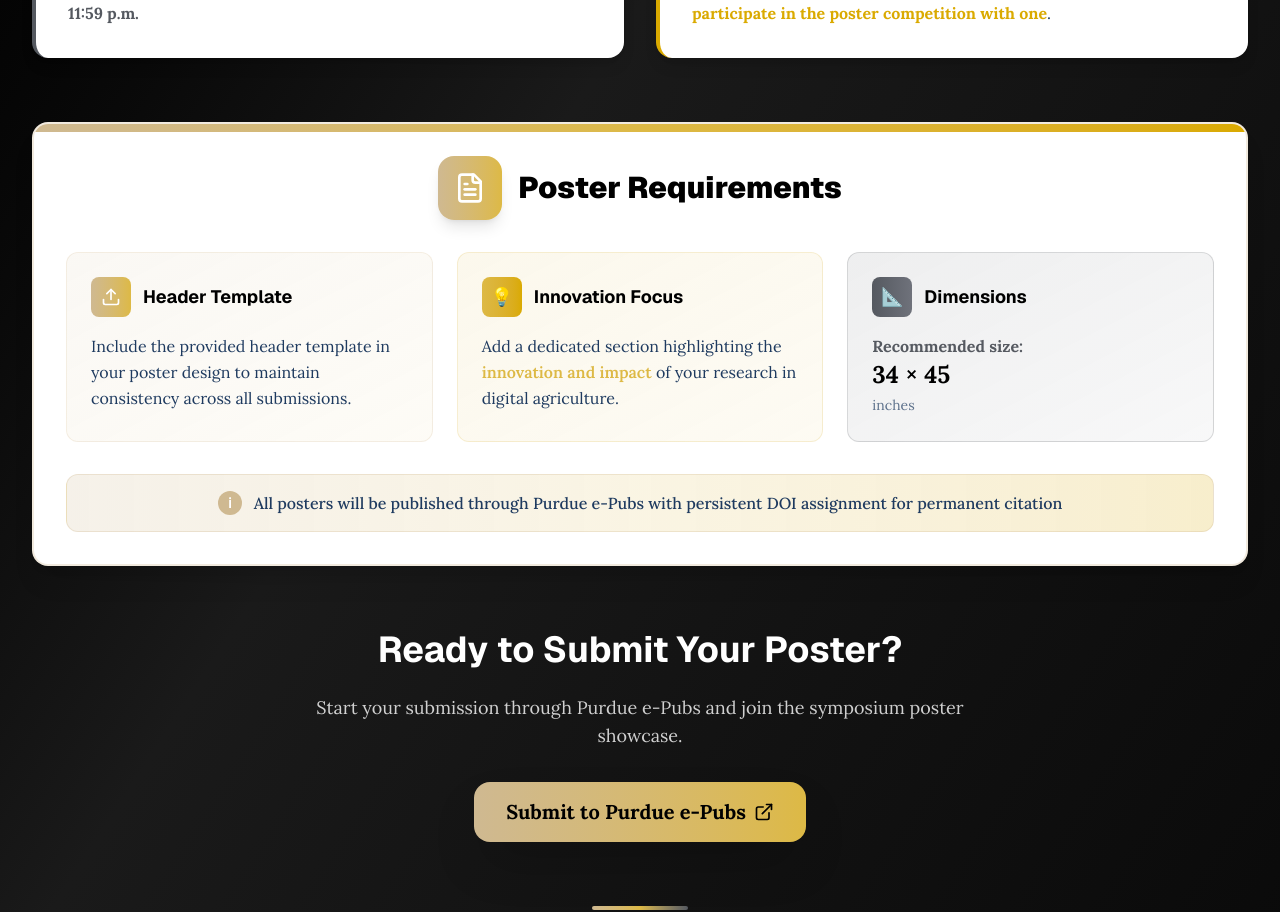
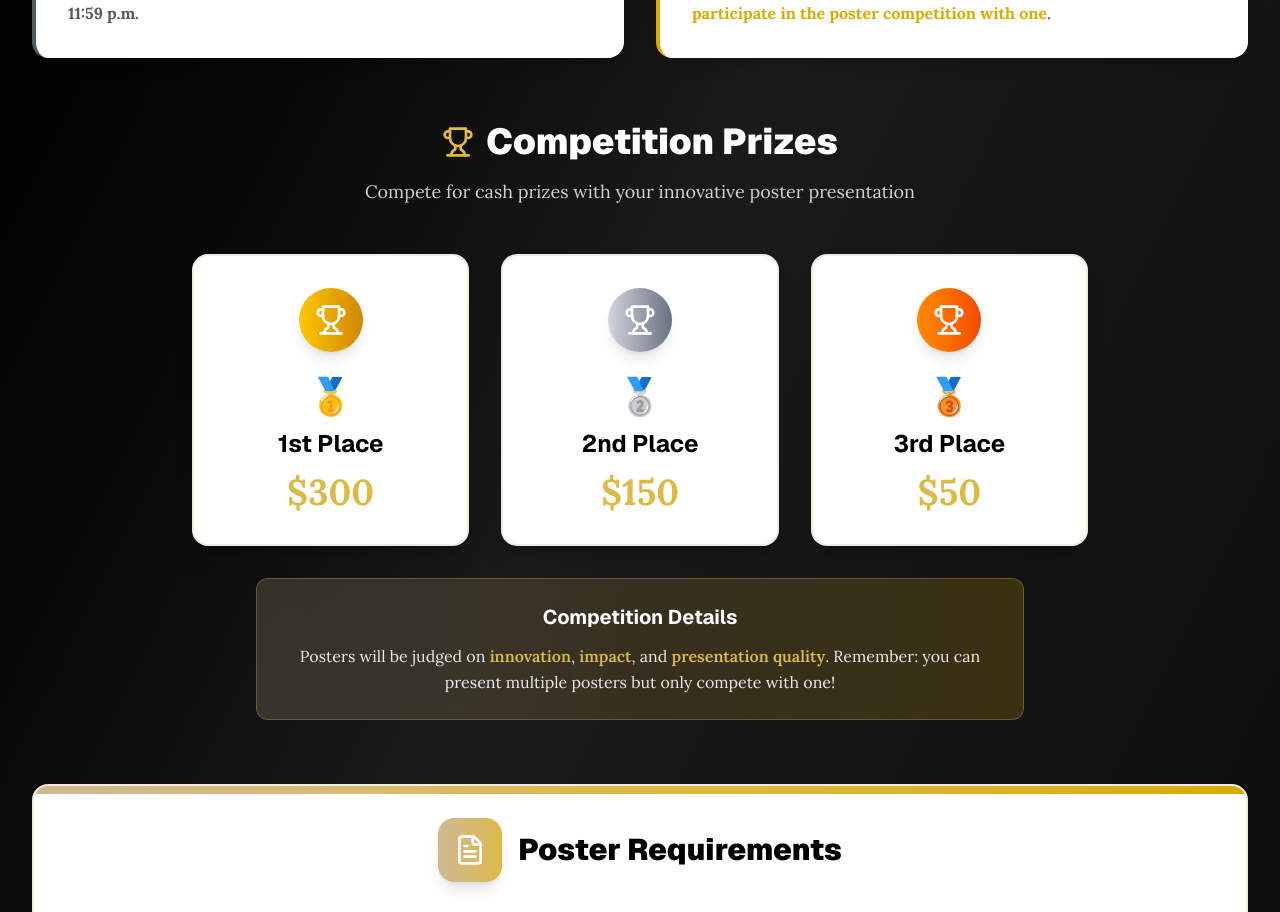
Before and after one commit to PurdueSyDAg/PurdueSyDAg.github.io, a Next.js app: page / in a window 1280 px wide. Shown: the part 2860-3772 px from the top of the page. Built offline with nearby package versions, Linux system fonts and the light colour scheme.

Commit message:
chore: add poster prizes

```diff
--- a/components/Posters.tsx
+++ b/components/Posters.tsx
@@ -1,7 +1,7 @@
 'use client';
 
 import { motion } from 'framer-motion';
-import { FileText, Upload, Video, Calendar, Award, ExternalLink } from 'lucide-react';
+import { FileText, Upload, Video, Calendar, Award, ExternalLink, Trophy } from 'lucide-react';
 
 export function Posters() {
     const containerVariants = {
@@ -18,12 +18,10 @@ export function Posters() {
     const cardVariants = {
         hidden: {
             opacity: 0,
-            y: 30,
             scale: 0.95
         },
         visible: {
             opacity: 1,
-            y: 0,
             scale: 1,
             transition: {
                 duration: 0.5,
@@ -47,8 +45,8 @@ export function Posters() {
             <div className="max-w-7xl mx-auto">
                 {/* Header */}
                 <motion.div
-                    initial={{ opacity: 0, y: 30 }}
-                    whileInView={{ opacity: 1, y: 0 }}
+                    initial={{ opacity: 0 }}
+                    whileInView={{ opacity: 1 }}
                     transition={{ duration: 0.8 }}
                     viewport={{ once: true }}
                     className="text-center mb-16"
@@ -92,7 +90,6 @@ export function Posters() {
                     {/* In-Person Posters */}
                     <motion.div
                         variants={cardVariants}
-                        whileHover={{ y: -4, scale: 1.02 }}
                         className="bg-white rounded-2xl p-8 shadow-lg border-l-4 border-[#CFB991]"
                     >
                         <div className="flex items-center mb-6">
@@ -142,7 +139,6 @@ export function Posters() {
                     {/* Online Posters */}
                     <motion.div
                         variants={cardVariants}
-                        whileHover={{ y: -4, scale: 1.02 }}
                         className="bg-white rounded-2xl p-8 shadow-lg border-l-4 border-[#DDB945]"
                     >
                         <div className="flex items-center mb-6">
@@ -208,7 +204,6 @@ export function Posters() {
                     {/* Deadline */}
                     <motion.div
                         variants={cardVariants}
-                        whileHover={{ y: -4, scale: 1.02 }}
                         className="bg-white rounded-2xl p-8 shadow-lg border-l-4 border-[#555960]"
                     >
                         <div className="flex items-center mb-6">
@@ -226,7 +221,6 @@ export function Posters() {
                     {/* Competition */}
                     <motion.div
                         variants={cardVariants}
-                        whileHover={{ y: -4, scale: 1.02 }}
                         className="bg-white rounded-2xl p-8 shadow-lg border-l-4 border-[#DAAA00]"
                     >
                         <div className="flex items-center mb-6">
@@ -239,6 +233,86 @@ export function Posters() {
                             You may register and present more than one poster, but you can only
                             <span className="font-bold text-[#DAAA00]"> participate in the poster competition with one</span>.
                         </p>
+                    </motion.div>
+                </motion.div>
+
+                {/* Poster Competition Prizes */}
+                <motion.div
+                    initial={{ opacity: 0, y: 30 }}
+                    whileInView={{ opacity: 1, y: 0 }}
+                    transition={{ duration: 0.8 }}
+                    viewport={{ once: true }}
+                    className="mb-16"
+                >
+                    <div className="text-center mb-12">
+                        <motion.h3
+                            initial={{ opacity: 0, y: 20 }}
+                            whileInView={{ opacity: 1, y: 0 }}
+                            transition={{ duration: 0.6 }}
+                            viewport={{ once: true }}
+                            className="text-4xl font-black text-white mb-4 flex items-center justify-center gap-3"
+                        >
+                            <Trophy className="w-8 h-8 text-[#DDB945]" />
+                            Competition Prizes
+                        </motion.h3>
+                        <motion.p
+                            initial={{ opacity: 0, y: 20 }}
+                            whileInView={{ opacity: 1, y: 0 }}
+                            transition={{ duration: 0.6, delay: 0.1 }}
+                            viewport={{ once: true }}
+                            className="text-lg text-white/80 max-w-2xl mx-auto"
+                        >
+                            Compete for cash prizes with your innovative poster presentation
+                        </motion.p>
+                    </div>
+
+                    {/* Prize Cards */}
+                    <motion.div
+                        variants={containerVariants}
+                        initial="hidden"
+                        whileInView="visible"
+                        viewport={{ once: true }}
+                        className="grid grid-cols-1 md:grid-cols-3 gap-8 max-w-4xl mx-auto"
+                    >
+                        {[
+                            { place: "1st Place", amount: "$300", gradient: "from-yellow-400 to-yellow-600", rank: "🥇" },
+                            { place: "2nd Place", amount: "$150", gradient: "from-gray-300 to-gray-500", rank: "🥈" },
+                            { place: "3rd Place", amount: "$50", gradient: "from-orange-400 to-orange-600", rank: "🥉" }
+                        ].map((prize, index) => (
+                            <motion.div
+                                key={index}
+                                variants={cardVariants}
+                                className="relative bg-white p-8 rounded-2xl border-2 border-[#CFB991]/30 text-center group shadow-xl"
+                            >
+                                <div className="relative">
+                                    <div className={`w-16 h-16 bg-gradient-to-r ${prize.gradient} rounded-full flex items-center justify-center mx-auto mb-6 shadow-lg`}>
+                                        <Trophy className="w-8 h-8 text-white" />
+                                    </div>
+                                    <div className="text-4xl mb-3">{prize.rank}</div>
+                                    <h3 className="text-2xl font-bold text-[#000000] mb-3">{prize.place}</h3>
+                                    <p className="text-4xl font-black text-[#DDB945]">{prize.amount}</p>
+                                </div>
+                            </motion.div>
+                        ))}
+                    </motion.div>
+
+                    {/* Competition Info */}
+                    <motion.div
+                        initial={{ opacity: 0, y: 20 }}
+                        whileInView={{ opacity: 1, y: 0 }}
+                        transition={{ duration: 0.6, delay: 0.4 }}
+                        viewport={{ once: true }}
+                        className="mt-8 bg-gradient-to-r from-[#CFB991]/20 via-[#DDB945]/15 to-[#DAAA00]/20 rounded-xl p-6 border border-[#CFB991]/30 max-w-3xl mx-auto"
+                    >
+                        <div className="text-center">
+                            <h4 className="text-xl font-bold text-white mb-3">Competition Details</h4>
+                            <p className="text-white/90 leading-relaxed">
+                                Posters will be judged on <span className="font-semibold text-[#DDB945]">innovation</span>,
+                                <span className="font-semibold text-[#DDB945]"> impact</span>, and
+                                <span className="font-semibold text-[#DDB945]"> presentation quality</span>.
+                                Remember: you can present multiple posters but only compete with one!
+                            </p>
+                        </div>
                     </motion.div>
                 </motion.div>
 
@@ -360,11 +434,9 @@ export function Posters() {
                     </p>
                     <motion.button
                         onClick={handleSubmissionClick}
-                        whileHover={{ y: -4, scale: 1.05 }}
                         whileTap={{ scale: 0.98 }}
                         className="group relative px-8 py-4 text-xl font-bold text-[#000000] bg-gradient-to-r from-[#CFB991] to-[#DDB945] rounded-2xl shadow-2xl overflow-hidden cursor-pointer"
                     >
-                        <div className="absolute inset-0 bg-gradient-to-r from-[#DDB945] to-[#CFB991] opacity-0 group-hover:opacity-100 transition-opacity duration-300"></div>
                         <span className="relative z-10 flex items-center space-x-2">
                             <span>Submit to Purdue e-Pubs</span>
                             <ExternalLink className="w-5 h-5" />
```
